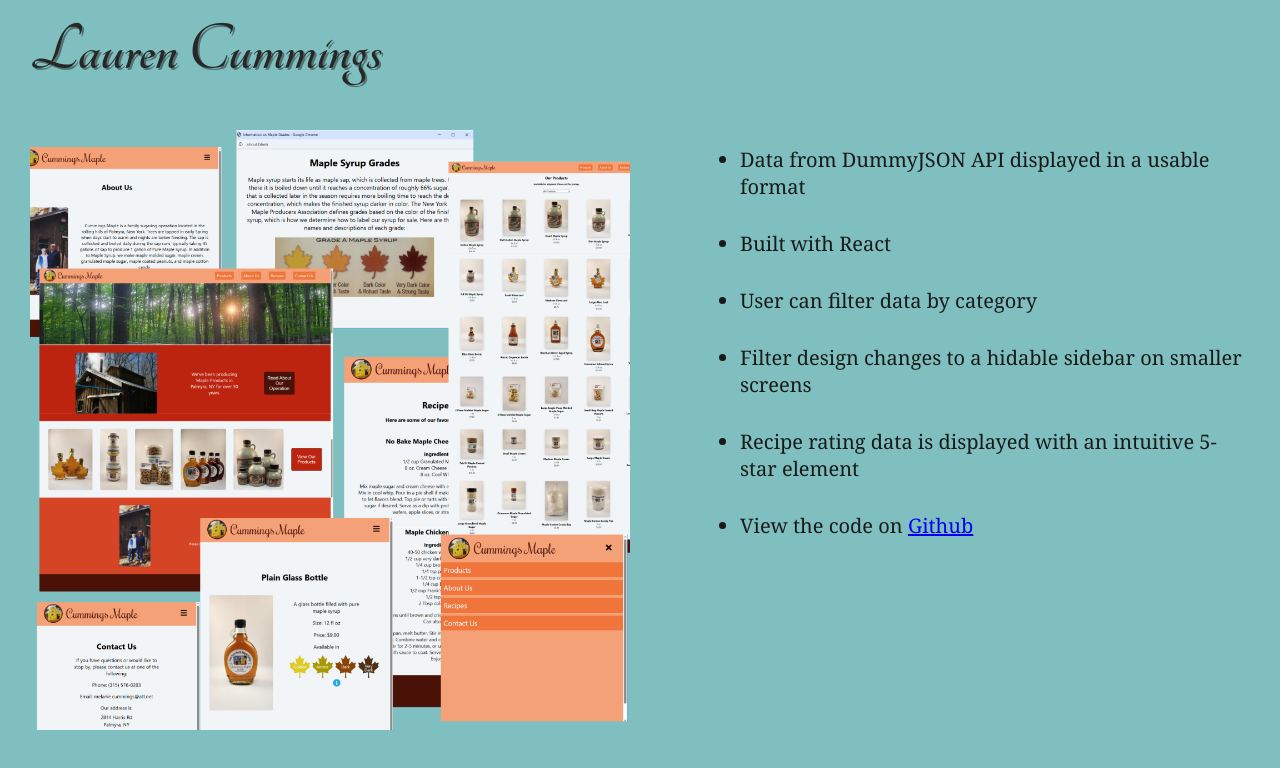
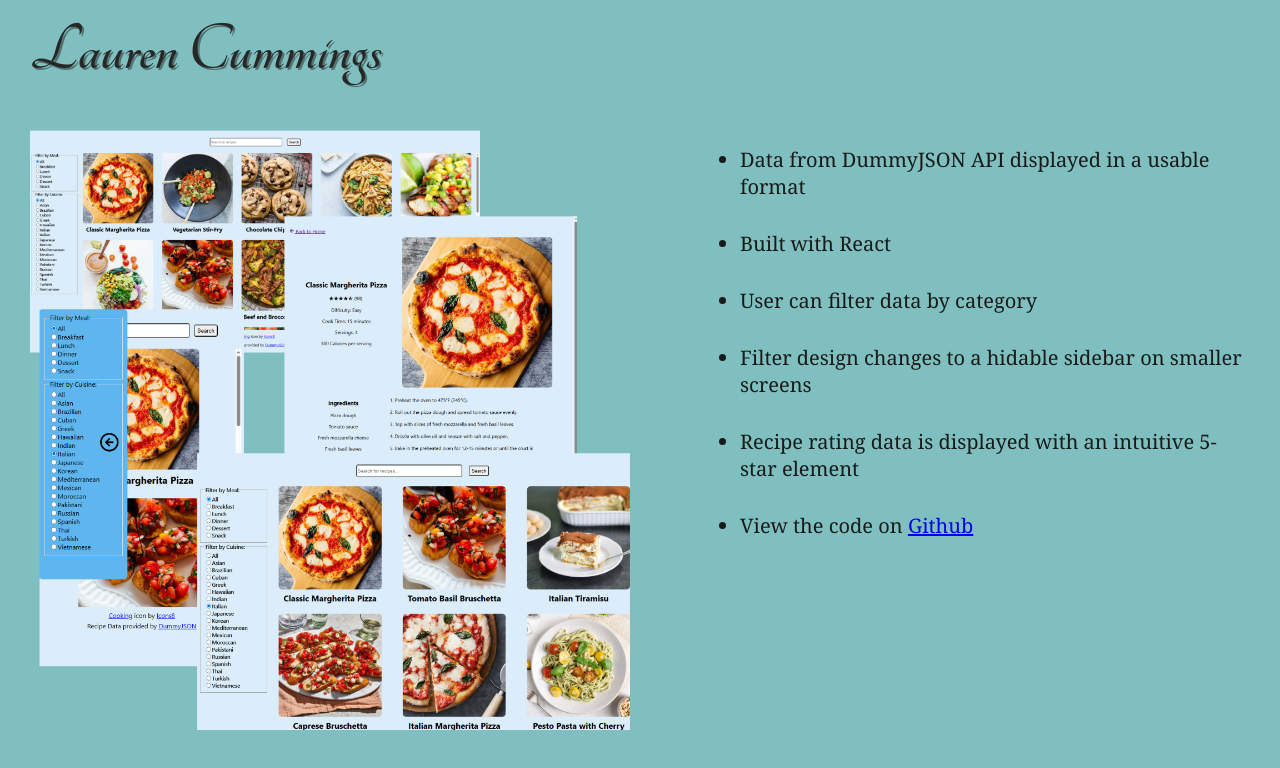
Before and after one commit to LaurenCummings/portfolio-project, a React (Vite) app: page /recipe-project in a window 1280 px wide. Shown: the top 768 px of the page. Built offline with nearby package versions, Linux system fonts and the light colour scheme.

Commit message:
Added recipe Project collage photo to project page

```diff
--- a/src/pages/RecipeProject.jsx
+++ b/src/pages/RecipeProject.jsx
@@ -1,12 +1,12 @@
 import '../css/Project.css';
-import cummingsMapleCollage from '../assets/cummingsMapleCollage.png';
+import recipeProjectCollage from '../assets/recipeProjectCollage.png';
 
 function RecipeProject() {
     return (
         <div className="selected-project">
             <div className="project-info">
                 <a href="https://laurencummings.github.io/recipe-project2/" >
-                    <img src={cummingsMapleCollage} alt="Collage of Cummings Maple" />
+                    <img src={recipeProjectCollage} alt="Collage of Recipe Project website" />
                 </a>
                 <div className="project-details">
                     <ul>
```
Also changed, not shown: src/assets/recipeProjectCollage.png.
